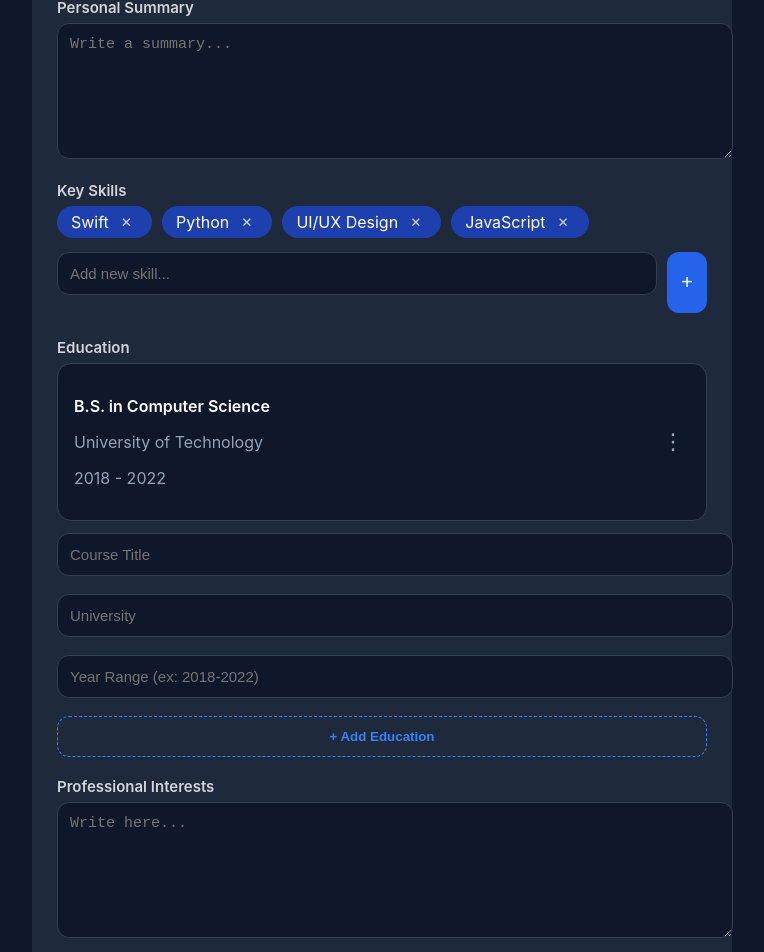
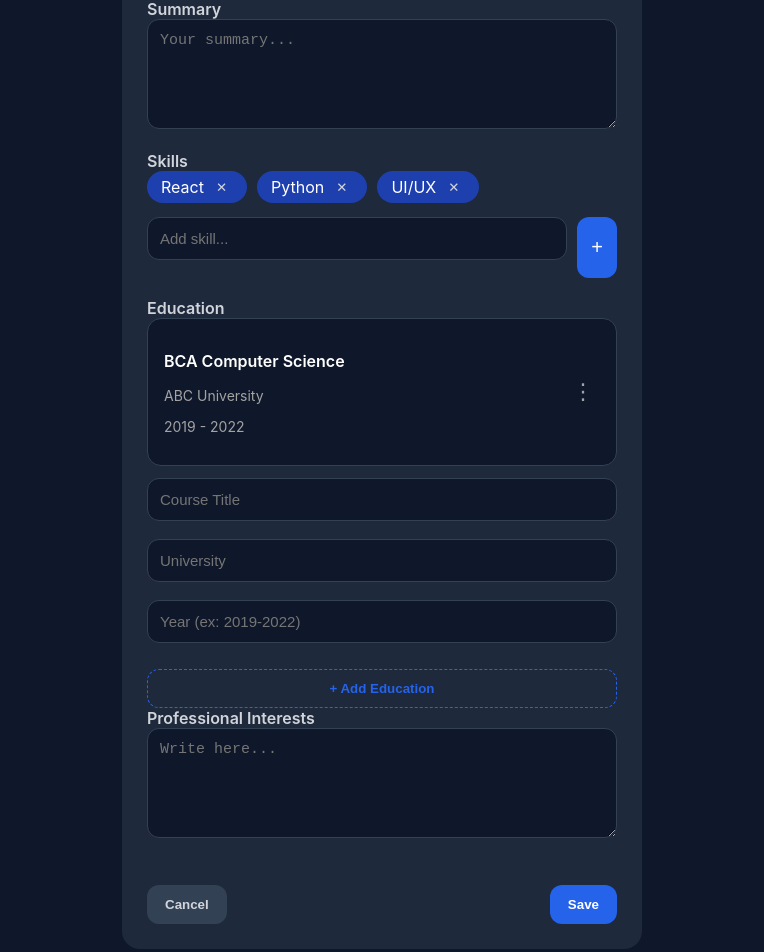
Before and after one commit to nikhitha211203/nikhitha-admin, a React (Create React App) app: page /about in a window 1280 px wide. Shown: the part 466-1418 px from the top of the page, without its empty margins (258-1022 px from the left). Built offline with nearby package versions, Linux system fonts and the light colour scheme.

Commit message:
style: enhance AboutPage styling and layout for improved user experience

```diff
--- a/src/pages/AboutPage.css
+++ b/src/pages/AboutPage.css
@@ -1,38 +1,41 @@
+/* Background */
 .about-wrapper {
   background: #0f172a;
   min-height: 100vh;
   padding: 20px;
   color: white;
-  font-family: "Inter", sans-serif;
+  display: flex;
+  flex-direction: column;
+  align-items: center;
 }
 
-/* Page Title */
+/* Title */
 .page-title {
-  text-align: center;
-  margin-bottom: 18px;
   font-size: 22px;
   font-weight: 700;
+  margin-bottom: 20px;
 }
 
-/* Main Form */
+/* Form container */
 .form-container {
-  max-width: 650px;
-  margin: 0 auto;
   background: #1e293b;
+  width: 100%;
+  max-width: 520px;     /* PERFECT for laptop & phone */
   padding: 25px;
   border-radius: 18px;
+  box-sizing: border-box;
 }
 
-/* Profile Section */
+/* Profile */
 .profile-section {
   text-align: center;
   margin-bottom: 25px;
 }
 
-.profile-photo {
+.profile-img {
   width: 130px;
   height: 130px;
-  border-radius: 100%;
+  border-radius: 100px;
   border: 3px solid #334155;
   object-fit: cover;
   margin-bottom: 12px;
@@ -41,9 +44,11 @@
 .upload-btn {
   background: #2563eb;
   padding: 10px 16px;
-  border-radius: 10px;
+  border-radius: 12px;
   cursor: pointer;
+  display: inline-block;
   position: relative;
+  font-size: 14px;
 }
 
 .upload-btn input {
@@ -53,28 +58,29 @@
   cursor: pointer;
 }
 
-/* Labels + Inputs */
+/* Form Fields */
 .form-label {
-  margin-bottom: 6px;
-  font-size: 15px;
+  margin-bottom: 15px; /* increased from 10px to 15px */
+  font-weight: 600;
   color: #d1d5db;
-  font-weight: 600;
-  display: block;
 }
 
-.input-field,
-.textarea-field {
+
+.input,
+.textarea {
   width: 100%;
   background: #0f172a;
   border: 1px solid #334155;
   padding: 12px;
+  font-size: 15px;
   border-radius: 12px;
   color: white;
-  font-size: 15px;
+
   margin-bottom: 18px;
+  box-sizing: border-box;
 }
 
-.textarea-field {
+.textarea {
   min-height: 110px;
   resize: vertical;
 }
@@ -96,26 +102,27 @@
 }
 
 .skill-chip button {
+  border: none;
   background: none;
-  border: none;
   color: #d1d5db;
   cursor: pointer;
 }
 
+/* Add Skill */
 .skill-add-box {
   display: flex;
   gap: 10px;
-  margin-bottom: 25px;
+  margin-bottom: 20px;
 }
 
 .add-btn {
   background: #2563eb;
+  color: white;
   border: none;
   padding: 10px 14px;
   border-radius: 12px;
-  color: white;
+  font-size: 20px;
   cursor: pointer;
-  font-size: 20px;
 }
 
 /* Education */
@@ -135,57 +142,57 @@
 
 .edu-sub,
 .edu-year {
-  color: #94a3b8;
+  font-size: 14px;
+  color: #a3a3a3;
 }
 
 .edu-delete {
   background: none;
   border: none;
-  color: #94a3b8;
+  color: #a3a3a3;
   font-size: 22px;
   cursor: pointer;
 }
 
 .add-edu-btn {
   width: 100%;
-  padding: 12px;
+  padding: 11px;
+  background: transparent;
+  border: 1px dashed #2563eb;
   border-radius: 12px;
-  border: 1px dashed #3b82f6;
-  color: #3b82f6;
-  background: transparent;
+  color: #2563eb;
   font-weight: 600;
+  margin-top: 8px;
   cursor: pointer;
-  margin-bottom: 20px;
 }
 
 /* Bottom Buttons */
 .bottom-btns {
   display: flex;
   justify-content: space-between;
-  margin-top: 20px;
+  margin-top: 25px;
+}
+
+.cancel-btn,
+.save-btn {
+  padding: 12px 18px;
+  border-radius: 12px;
+  font-weight: 700;
+  border: none;
+  cursor: pointer;
 }
 
 .cancel-btn {
   background: #334155;
-  padding: 12px 25px;
-  border-radius: 12px;
-  border: none;
-  color: #cbd5e1;
-  font-weight: 600;
-  cursor: pointer;
+  color: #d1d5db;
 }
 
 .save-btn {
   background: #2563eb;
-  padding: 12px 25px;
-  border: none;
-  border-radius: 12px;
   color: white;
-  font-weight: 600;
-  cursor: pointer;
 }
 
-/* Mobile Responsive */
+/* Phone Fixes */
 @media (max-width: 480px) {
   .form-container {
     padding: 18px;
@@ -193,6 +200,11 @@
 
   .bottom-btns {
     flex-direction: column;
-    gap: 12px;
+    gap: 10px;
+  }
+
+  .profile-img {
+    width: 110px;
+    height: 110px;
   }
 }
--- a/src/pages/AboutPage.js
+++ b/src/pages/AboutPage.js
@@ -7,14 +7,13 @@ const AboutPage = () => {
 
   // Profile Image
   const [profileImg, setProfileImg] = useState(null);
-
   const handleImageUpload = (e) => {
     const file = e.target.files[0];
     if (file) setProfileImg(URL.createObjectURL(file));
   };
 
   // Skills
-  const [skills, setSkills] = useState(["Swift", "Python", "UI/UX Design", "JavaScript"]);
+  const [skills, setSkills] = useState(["React", "Python", "UI/UX"]);
   const [newSkill, setNewSkill] = useState("");
 
   const addSkill = () => {
@@ -30,9 +29,9 @@ const AboutPage = () => {
   // Education
   const [education, setEducation] = useState([
     {
-      title: "B.S. in Computer Science",
-      university: "University of Technology",
-      year: "2018 - 2022",
+      title: "BCA Computer Science",
+      university: "ABC University",
+      year: "2019 - 2022",
     },
   ]);
 
@@ -48,13 +47,8 @@ const AboutPage = () => {
     setNewEdu({ title: "", university: "", year: "" });
   };
 
-  const deleteEducation = (index) => {
-    setEducation(education.filter((_, i) => i !== index));
-  };
-
-  const handleSave = () => {
-    alert("Saved!");
-    navigate("/dashboard");
+  const deleteEducation = (i) => {
+    setEducation(education.filter((_, index) => index !== i));
   };
 
   return (
@@ -62,38 +56,36 @@ const AboutPage = () => {
       <h2 className="page-title">Edit About Me</h2>
 
       <form className="form-container">
-
-        {/* PROFILE SECTION */}
+        {/* Profile Section */}
         <div className="profile-section">
           <img
             src={profileImg || "https://i.pravatar.cc/200"}
+            className="profile-img"
             alt="profile"
-            className="profile-photo"
           />
-
           <label className="upload-btn">
             Change Photo
             <input type="file" accept="image/*" onChange={handleImageUpload} />
           </label>
         </div>
 
-        {/* FULL NAME */}
+        {/* Full Name */}
         <label className="form-label">Full Name</label>
-        <input className="input-field" placeholder="Enter full name" />
+        <input className="input" placeholder="Enter full name" />
 
-        {/* ROLE */}
+        {/* Role */}
         <label className="form-label">Current Role</label>
-        <input className="input-field" placeholder="Enter your role" />
+        <input className="input" placeholder="Your role" />
 
-        {/* SUMMARY */}
-        <label className="form-label">Personal Summary</label>
-        <textarea className="textarea-field" placeholder="Write a summary..."></textarea>
+        {/* Summary */}
+        <label className="form-label">Summary</label>
+        <textarea className="textarea" placeholder="Your summary..." />
 
-        {/* SKILLS */}
-        <label className="form-label">Key Skills</label>
+        {/* Skills */}
+        <label className="form-label">Skills</label>
         <div className="skill-list">
           {skills.map((s, i) => (
-            <span key={i} className="skill-chip">
+            <span className="skill-chip" key={i}>
               {s}
               <button onClick={() => removeSkill(s)}>✕</button>
             </span>
@@ -102,8 +94,8 @@ const AboutPage = () => {
 
         <div className="skill-add-box">
           <input
-            className="input-field"
-            placeholder="Add new skill..."
+            className="input"
+            placeholder="Add skill..."
             value={newSkill}
             onChange={(e) => setNewSkill(e.target.value)}
           />
@@ -112,56 +104,53 @@ const AboutPage = () => {
           </button>
         </div>
 
-        {/* EDUCATION */}
+        {/* Education */}
         <label className="form-label">Education</label>
 
-        {education.map((edu, index) => (
-          <div className="education-card" key={index}>
+        {education.map((e, i) => (
+          <div className="education-card" key={i}>
             <div>
-              <p className="edu-title">{edu.title}</p>
-              <p className="edu-sub">{edu.university}</p>
-              <p className="edu-year">{edu.year}</p>
+              <p className="edu-title">{e.title}</p>
+              <p className="edu-sub">{e.university}</p>
+              <p className="edu-year">{e.year}</p>
             </div>
-            <button
-              type="button"
-              className="edu-delete"
-              onClick={() => deleteEducation(index)}
-            >
+            <button className="edu-delete" onClick={() => deleteEducation(i)}>
               ⋮
             </button>
           </div>
         ))}
 
-        <div className="edu-add-fields">
+        <div className="edu-add-box">
           <input
-            className="input-field"
+            className="input"
             placeholder="Course Title"
             value={newEdu.title}
             onChange={(e) => setNewEdu({ ...newEdu, title: e.target.value })}
           />
           <input
-            className="input-field"
+            className="input"
             placeholder="University"
             value={newEdu.university}
             onChange={(e) => setNewEdu({ ...newEdu, university: e.target.value })}
           />
           <input
-            className="input-field"
-            placeholder="Year Range (ex: 2018-2022)"
+            className="input"
+            placeholder="Year (ex: 2019-2022)"
             value={newEdu.year}
             onChange={(e) => setNewEdu({ ...newEdu, year: e.target.value })}
           />
+
+          <button className="add-edu-btn" onClick={addEducation}>
+            + Add Education
+          </button>
         </div>
 
-        <button type="button" className="add-edu-btn" onClick={addEducation}>
-          + Add Education
-        </button>
+        {/* Interests */}
+        <label className="form-label">Professional Interests</label>
 
-        {/* PROFESSIONAL INTERESTS */}
-        <label className="form-label">Professional Interests</label>
-        <textarea className="textarea-field" placeholder="Write here..."></textarea>
+        <textarea className="textarea" placeholder="Write here..." />
 
-        {/* SAVE / CANCEL BUTTONS AT BOTTOM */}
+        {/* Bottom Buttons */}
         <div className="bottom-btns">
           <button
             type="button"
@@ -171,7 +160,7 @@ const AboutPage = () => {
             Cancel
           </button>
 
-          <button type="button" className="save-btn" onClick={handleSave}>
+          <button type="button" className="save-btn">
             Save
           </button>
         </div>
```
